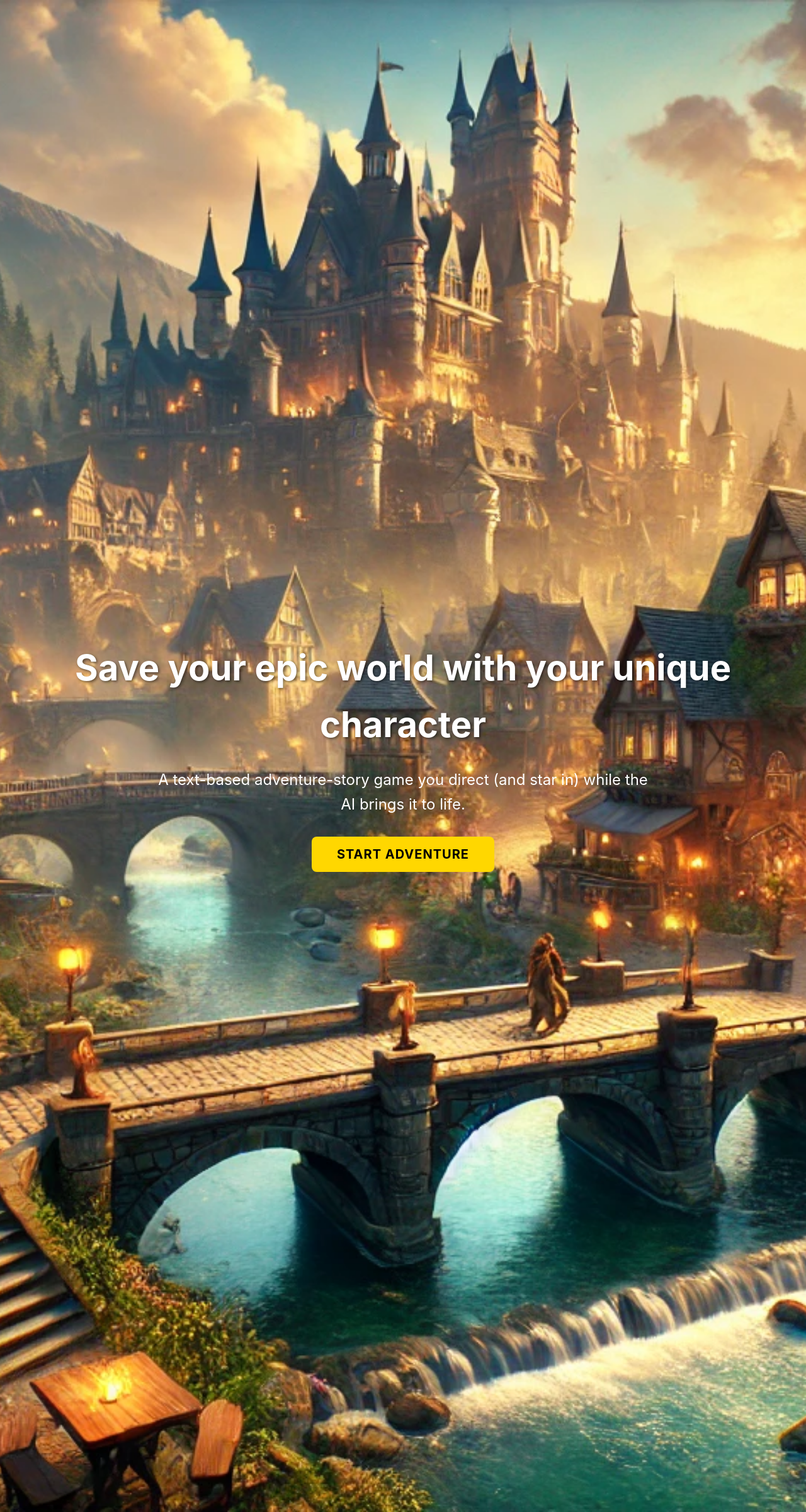
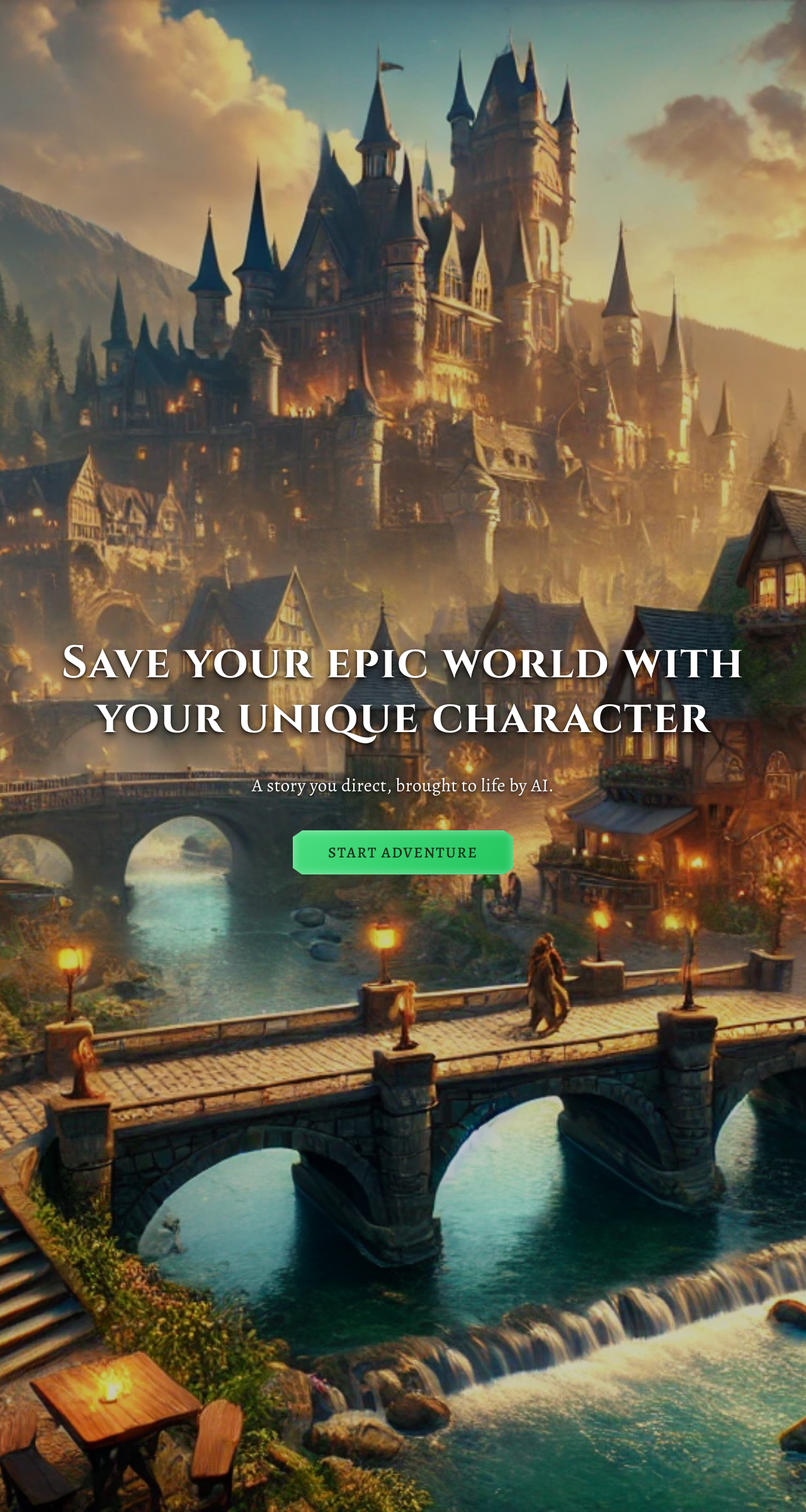
Before and after one commit to alipala/ai_fantasy_rpg, a Flask app: page / in a window 1280 px wide. Shown: the whole page at 63% size. Run offline with Flask 3, Linux system fonts and the light colour scheme.

Commit message:
Feature css enhancement

```diff
--- a/static/css/style.css
+++ b/static/css/style.css
@@ -1,9 +1,13 @@
+/* Import fonts */
+@import url('https://fonts.googleapis.com/css2?family=Cinzel:wght@500;700&display=swap');
+@import url('https://fonts.googleapis.com/css2?family=Alegreya:wght@400;500&display=swap');
+
 /* Base styles */
 * {
     margin: 0;
     padding: 0;
     box-sizing: border-box;
-    font-family: 'Inter', -apple-system, BlinkMacSystemFont, sans-serif;
+    font-family: 'Alegreya', serif;
 }
 
 body {
@@ -48,18 +52,43 @@ body {
     background-position: center;
     z-index: 1;
 }
+.landing-first {
+    position: relative;
+}
 
+.landing-first::before {
+    content: '';
+    position: absolute;
+    top: 0;
+    left: 0;
+    right: 0;
+    bottom: 0;
+    background: linear-gradient(
+        to bottom,
+        rgba(0, 0, 0, 0.6) 0%,
+        rgba(0, 0, 0, 0.5) 50%,
+        rgba(0, 0, 0, 0.6) 100%
+    );
+    z-index: 1;
+}
 .landing-first .section-background {
-    background-image: url('../images/fantasy-bg1.png');
+    background-image: linear-gradient(
+        rgba(0, 0, 0, 0.2),
+        rgba(0, 0, 0, 0.2)
+    ), url('../images/fantasy-bg1.png');
 }
 
 .landing-second .section-background {
-    background-image: url('../images/fantasy-bg2.png');
-}
+    background-image: linear-gradient(
+        rgba(0, 0, 0, 0.2),
+        rgba(0, 0, 0, 0.2)
+    ), url('../images/fantasy-bg2.png');}
 
 .landing-third .section-background {
-    background-image: url('../images/fantasy-bg3.png');
-}
+    background-image: linear-gradient(
+        rgba(0, 0, 0, 0.2),
+        rgba(0, 0, 0, 0.2)
+    ), url('../images/fantasy-bg3.png');}
 
 .section-content {
     position: relative;
@@ -77,18 +106,40 @@ body {
 
 /* First Section Styles */
 .landing-first h1 {
-    font-size: 3.5rem;
-    font-weight: bold;
+    position: relative;
+    font-size: 4.5rem;
+    font-family: 'Cinzel', serif;
+    font-weight: 700;
     text-align: center;
     margin-bottom: 1.5rem;
-    text-shadow: 2px 2px 4px rgba(0, 0, 0, 0.5);
+    color: #ffffff;
+    text-shadow:
+        0 2px 4px rgba(0, 0, 0, 0.6),
+        0 4px 8px rgba(0, 0, 0, 0.4),
+        0 8px 16px rgba(0, 0, 0, 0.4);
+    line-height: 1.2;
+    letter-spacing: 2px;
+    z-index: 2;
+    padding: 0 20px;
 }
 
 .section-description {
-    font-size: 1.5rem;
+    position: relative;
+    font-size: 1.8rem;
+    font-family: 'Alegreya', serif;
+    font-weight: 500;
     text-align: center;
-    margin-bottom: 2rem;
+    margin: 1rem auto 3rem;
     max-width: 800px;
+    color: #ffffff;
+    font-weight: 400;
+    line-height: 1.6;
+    letter-spacing: 0.5px;
+    z-index: 2;
+    padding: 0 20px;
+    text-shadow:
+        0 2px 4px rgba(0, 0, 0, 0.6),
+        0 4px 8px rgba(0, 0, 0, 0.4);
 }
 
 /* Feature Cards Styles */
@@ -152,34 +203,121 @@ body {
     pointer-events: none;
  }
 
-.start-button {
-    background: #ffd700;
-    color: #000;
-    font-size: 1.25rem;
-    font-weight: bold;
-    padding: 1rem 2.5rem;
+ .start-button {
+    position: relative;
+    padding: 1.2rem 3.5rem;
+    font-size: 1.5rem;
+    font-family: 'Alegreya', serif;
+    font-weight: 500;
+    text-transform: uppercase;
+    letter-spacing: 2px;
+    color: #1a2e1a;
+    background: linear-gradient(135deg, #4ade80, #22c55e);
     border: none;
-    border-radius: 0.5rem;
     cursor: pointer;
-    transition: all 0.3s ease;
-    text-transform: uppercase;
-    letter-spacing: 1px;
+    clip-path: polygon(
+        0 15%,      /* Top left indent */
+        15px 0,     /* Top left slope */
+        calc(100% - 15px) 0,    /* Top right */
+        100% 15%,   /* Top right indent */
+        100% 85%,   /* Bottom right indent */
+        calc(100% - 15px) 100%, /* Bottom right slope */
+        15px 100%,  /* Bottom left slope */
+        0 85%       /* Bottom left indent */
+    );
+    transform: perspective(500px) rotateX(0deg);
+    transition: all 0.3s cubic-bezier(0.4, 0, 0.2, 1);
+    box-shadow:
+        0 4px 15px rgba(34, 197, 94, 0.3),
+        0 0 30px rgba(34, 197, 94, 0.2),
+        inset 0 0 15px rgba(255, 255, 255, 0.5);
+}
+
+.start-button::before {
+    content: '';
+    position: absolute;
+    top: -50%;
+    left: -50%;
+    width: 200%;
+    height: 200%;
+    background: radial-gradient(circle, rgba(255,255,255,0.3) 0%, transparent 60%);
+    transform: rotate(45deg);
+    transition: all 0.3s ease-in-out;
+    opacity: 0;
 }
 
 .start-button:hover {
-    transform: translateY(-2px);
-    box-shadow: 0 5px 15px rgba(255, 215, 0, 0.4);
+    background: linear-gradient(135deg, #22c55e, #16a34a);
+    transform: perspective(500px) rotateX(5deg) translateY(-3px);
+}
+
+.start-button:hover::before {
+    opacity: 1;
+    animation: buttonGlow 1.5s infinite;
+}
+
+.start-button:active {
+    transform: perspective(500px) rotateX(5deg) translateY(1px);
+}
+
+/* Animations */
+@keyframes titleGlow {
+    0% {
+        text-shadow:
+            0 2px 10px rgba(0, 0, 0, 0.5),
+            0 0 20px rgba(255, 215, 0, 0.3),
+            0 0 30px rgba(255, 215, 0, 0.2);
+    }
+    100% {
+        text-shadow:
+            0 2px 10px rgba(0, 0, 0, 0.5),
+            0 0 30px rgba(255, 215, 0, 0.5),
+            0 0 50px rgba(255, 215, 0, 0.3);
+    }
+}
+
+@keyframes buttonGlow {
+    0% {
+        transform: rotate(45deg) translateY(-50%) translateX(-50%);
+    }
+    100% {
+        transform: rotate(45deg) translateY(50%) translateX(50%);
+    }
 }
 
 /* Contact Info Styles */
 .contact-info {
+    position: relative;
     margin-top: 2rem;
     text-align: center;
+    z-index: 2;
 }
 
 .contact-info p {
-    margin: 0.5rem 0;
-    color: #e0e0e0;
+    position: relative;
+    margin: 0.8rem 0;
+    color: #ffffff;
+    font-family: 'Alegreya', serif;
+    font-size: 1.2rem;
+    line-height: 1.6;
+    letter-spacing: 0.5px;
+    text-shadow:
+        0 2px 4px rgba(0, 0, 0, 0.6),
+        0 4px 8px rgba(0, 0, 0, 0.4);
+}
+
+.contact-info .email {
+    font-weight: 500;
+}
+
+.contact-info .project-info {
+    font-size: 1.1rem;
+    color: rgba(255, 255, 255, 0.9);
+}
+
+.contact-info .copyright {
+    font-size: 1rem;
+    color: rgba(255, 255, 255, 0.8);
 }
 
 /* Scroll Indicator */
--- a/templates/index.html
+++ b/templates/index.html
@@ -15,7 +15,7 @@
             <div class="section-background"></div>
             <div class="section-content">
                 <h1>Save your epic world with your unique character</h1>
-                <p class="section-description">A text-based adventure-story game you direct (and star in) while the AI brings it to life.</p>
+                <p class="section-description">A story you direct, brought to life by AI.</p>
                 <button id="initialStartBtn" class="start-button">Start Adventure</button>
             </div>
             <div class="scroll-indicator">
```
Also changed, not shown: other parts of static/css/style.css (+41 -4 lines).
